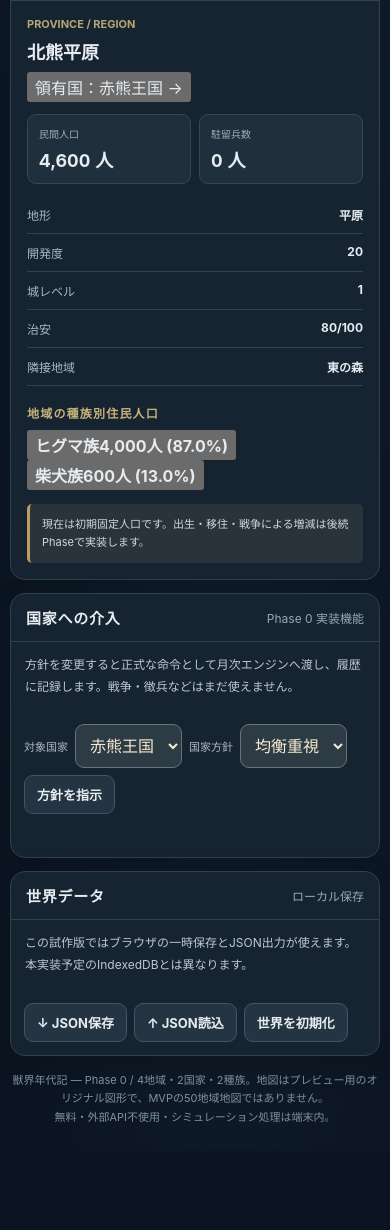
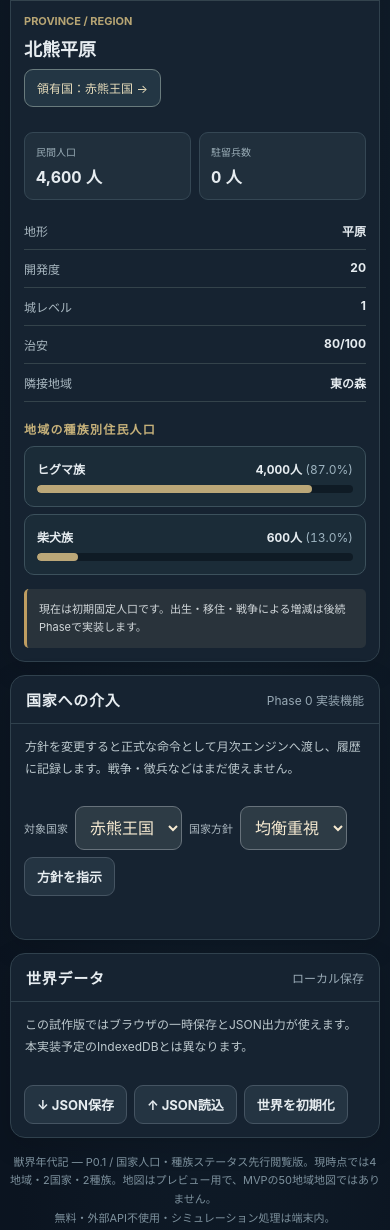
Before and after one commit to izu48625/beastfolk-chronicles, a website with bundled scripts: page index.html in a window 390 px wide. Shown: the part 665-1895 px from the top of the page. Before the commit the page ends 1816 px from the top, so only its background shows below. Built offline with nearby package versions, Linux system fonts and the light colour scheme.

Commit message:
style: readable demographic bars and stat cards on iPhone

```diff
--- a/index.html
+++ b/index.html
@@ -55,6 +55,25 @@
     .screen-reader{position:absolute;clip:rect(0,0,0,0);width:1px;height:1px;overflow:hidden}
     @media(max-width:780px){.layout{padding:11px 10px calc(24px + env(safe-area-inset-bottom))}h1{font-size:22px}.brand{gap:8px}.emblem{height:38px;width:38px}.pill{font-size:10px;padding:6px}.grid,.below{grid-template-columns:1fr}.map-holder{padding:0}svg.map{aspect-ratio:780/510}.panel{max-height:none;min-height:230px}.controls .hint{width:100%}.controls button{flex:1;min-width:54px;padding:9px 6px}.intro{display:block}.date{margin-top:6px;font-size:17px}.map-label{font-size:22px}.subtitle{font-size:10px}}
     @media(prefers-reduced-motion:reduce){.province{transition:none}}
+
+    /* Early nation demographics & species encyclopedia — mobile first */
+    .backlink{display:inline-block;border:1px solid #697b7d;border-radius:9px;background:#233644;color:#e6dcbb;padding:9px 12px;margin:0 0 13px;font-size:12px;min-height:38px;text-align:left}
+    .backlink:focus-visible,.data-row:focus-visible{outline:2px solid #efd390;outline-offset:3px}
+    .data-row{width:100%;display:block;text-align:left;cursor:pointer;border:1px solid #3c515c;background:#1b2c38;border-radius:10px;padding:11px 12px;margin:7px 0;min-height:58px}
+    .data-row:hover,.backlink:hover{border-color:#c7ac6d;background:#233747}
+    .data-row-top{display:flex;align-items:center;justify-content:space-between;gap:10px;font-size:12px}
+    .data-row-top strong{font-weight:700;min-width:0;overflow-wrap:anywhere}
+    .data-row-top b{white-space:nowrap;font-size:12px;font-variant-numeric:tabular-nums}
+    .light,.data-sub{color:#9eb4c0;font-weight:400}
+    .data-sub{font-size:11px;margin-top:5px}
+    .popbar{width:100%;height:8px;border-radius:8px;overflow:hidden;background:#0f1b25;margin-top:8px}
+    .popfill{height:100%;border-radius:8px;min-width:0}
+    .stat-chart{padding:11px;background:#1b2a36;border:1px solid #3b4a53;border-radius:10px}
+    .ability-row{display:grid;grid-template-columns:34px minmax(0,1fr) 26px;align-items:center;gap:8px;margin:10px 0;font-size:11px}
+    .ability-row .popbar{margin:0;height:10px}
+    .ability-row strong{text-align:right;font-size:12px;font-variant-numeric:tabular-nums}
+    .panel .stat strong{font-size:16px;overflow-wrap:anywhere}
+    @media(max-width:780px){.panel{padding:13px}.data-row{min-height:61px}.ability-row{grid-template-columns:35px minmax(0,1fr) 30px}}
   </style>
 </head>
 <body>
@@ -128,7 +147,7 @@
         </div>
       </div>
     </section>
-    <div class="footer">獣界年代記 — Phase 0 / 4地域・2国家・2種族。地図はプレビュー用のオリジナル図形で、MVPの50地域地図ではありません。<br>無料・外部API不使用・シミュレーション処理は端末内。</div>
+    <div class="footer">獣界年代記 — P0.1 / 国家人口・種族ステータス先行閲覧版。現時点では4地域・2国家・2種族。地図はプレビュー用で、MVPの50地域地図ではありません。<br>無料・外部API不使用・シミュレーション処理は端末内。</div>
   </div>
   <script type="module" src="./src/ui/previewApp.js"></script>
 </body>
```
